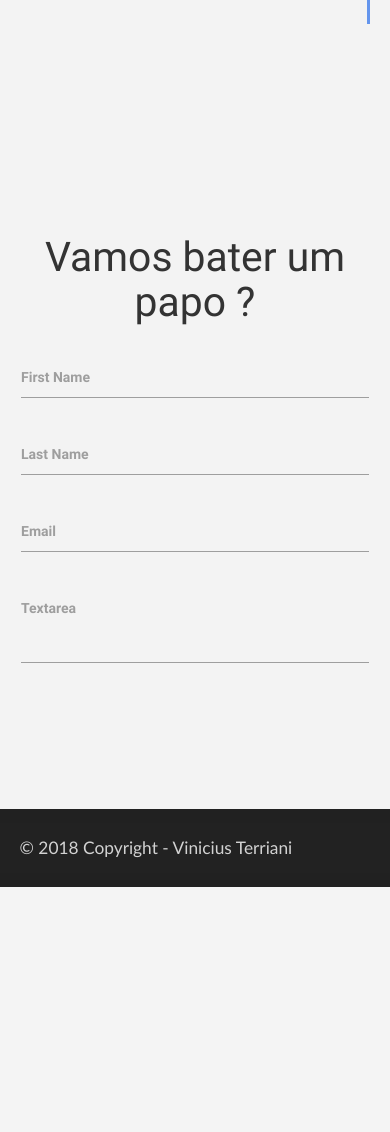
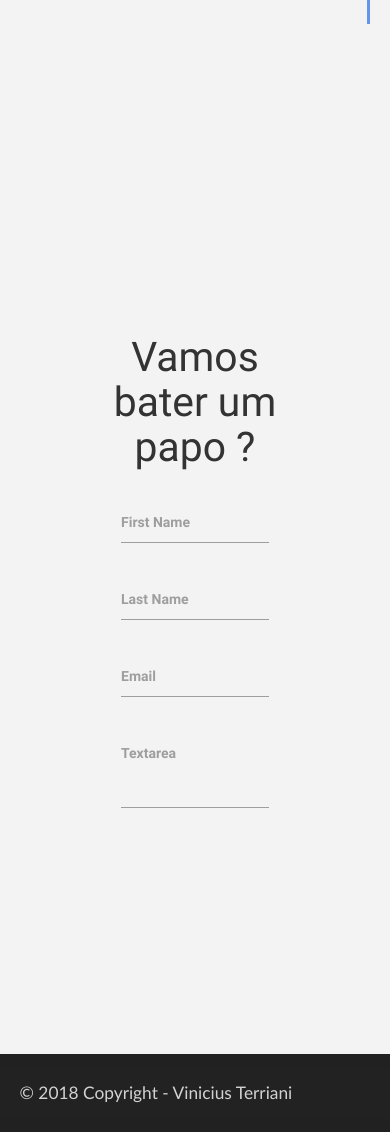
Before and after one commit to terriani/ViniciusTerriani.github.io, a PHP site: page / in a window 390 px wide. Shown: the part 4320-5452 px from the top of the page. Before the commit the page ends 5207 px from the top, so only its background shows below. Run offline with PHP 8.4, Linux system fonts and the light colour scheme; some libraries are stand-ins or nearby versions; some web fonts are replaced.

Commit message:
corrigindo altura do formulariode contato

```diff
--- a/css/style.css
+++ b/css/style.css
@@ -201,7 +201,7 @@ hr{
     }
 
     .contact{
-      margin: 0;
+      margin-top: 100px;
       padding-top: 150px;
       padding-bottom: 100px;
       font-weight: bolder;
```
